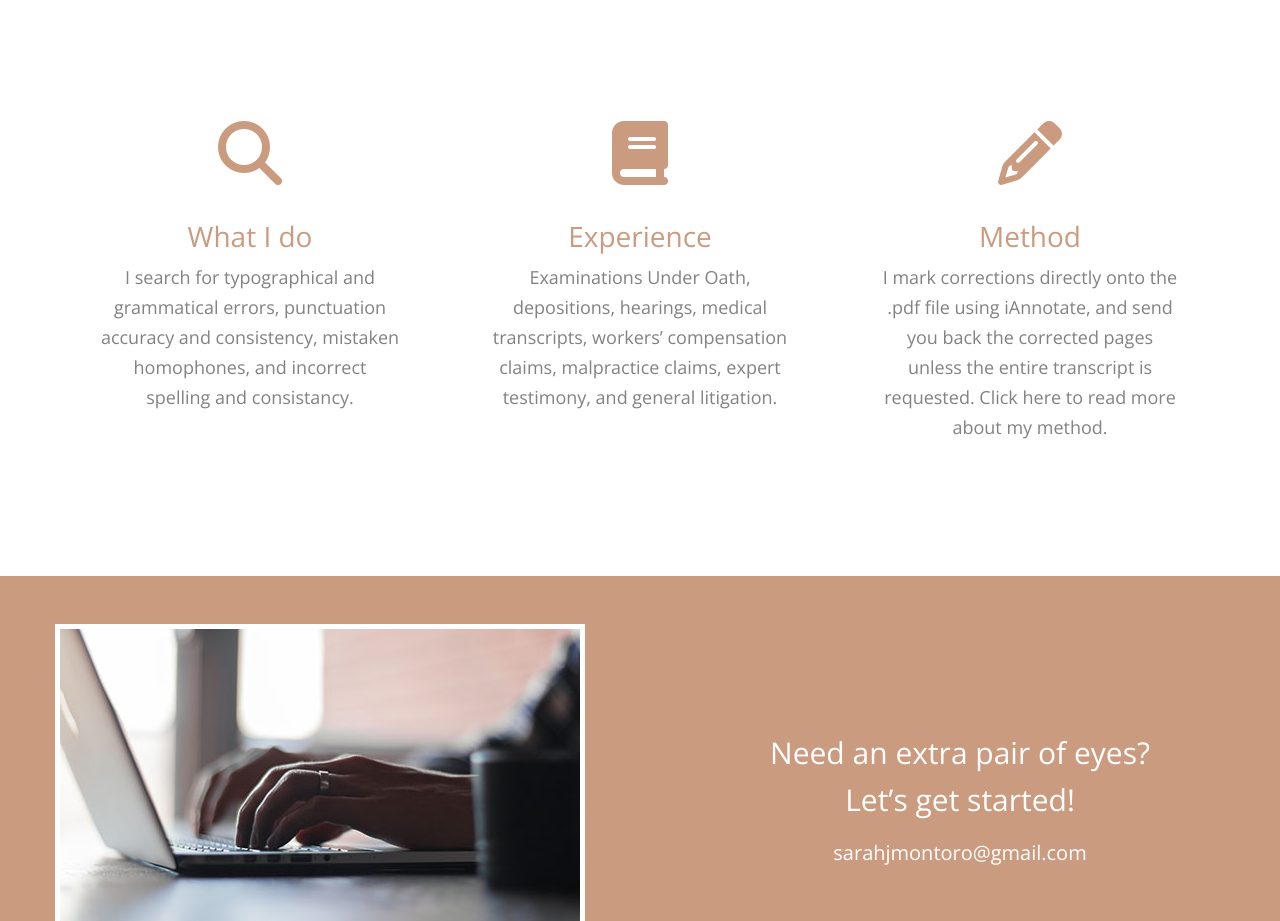
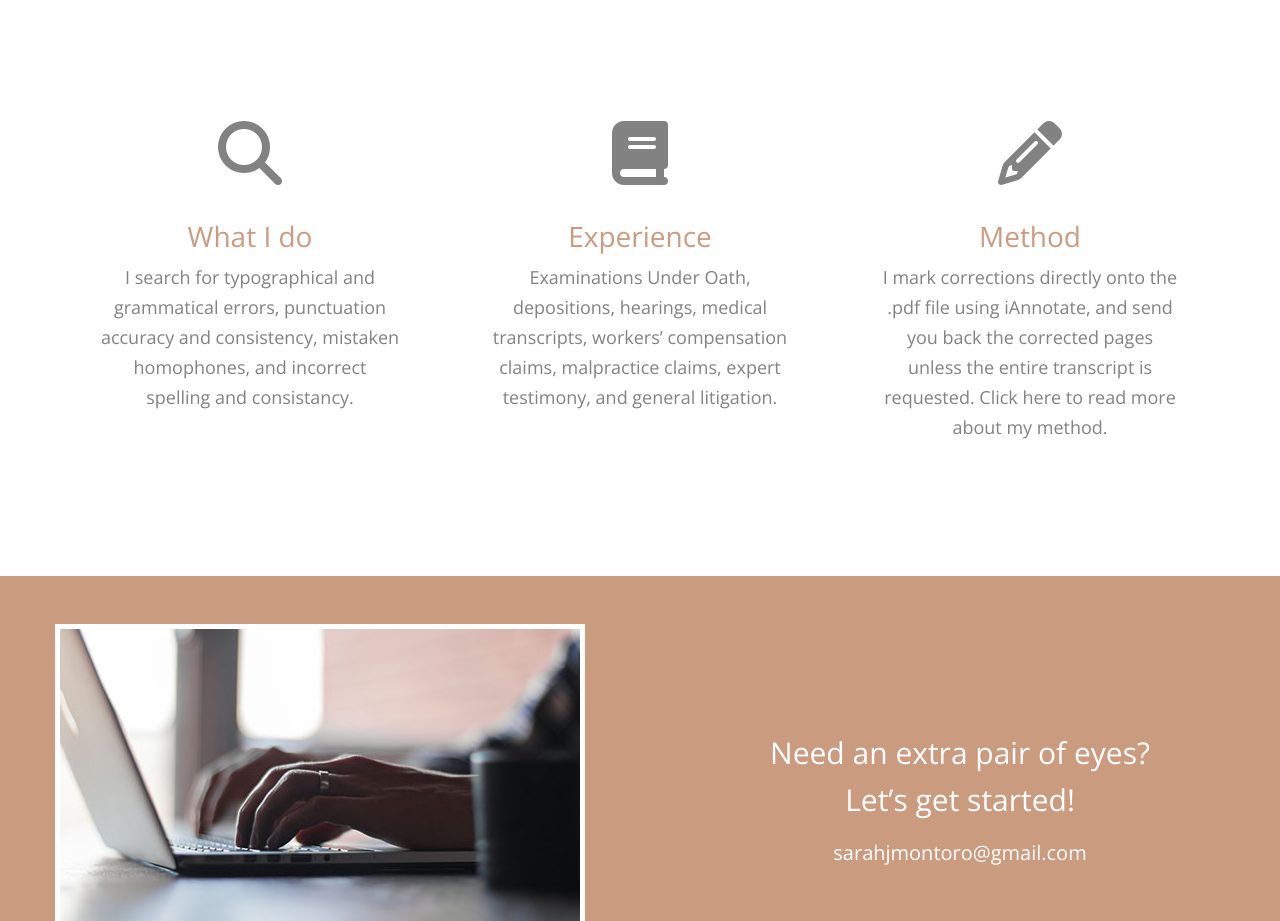
Before and after one commit to smontoro/pinnacle-proofreading, a plain HTML site: page index.html in a window 1280 px wide. Shown: the part 940-1861 px from the top of the page. Drawn offline with nearby package versions, Linux system fonts and the light colour scheme.

Commit message:
changes style

```diff
--- a/main.css
+++ b/main.css
@@ -60,6 +60,10 @@ header {
 	margin: 10px 0;
 }
 
+#method i {
+	color: #828282;
+}
+
 #method p {
 	color: #828282;
 	font-size: 18px;
```
